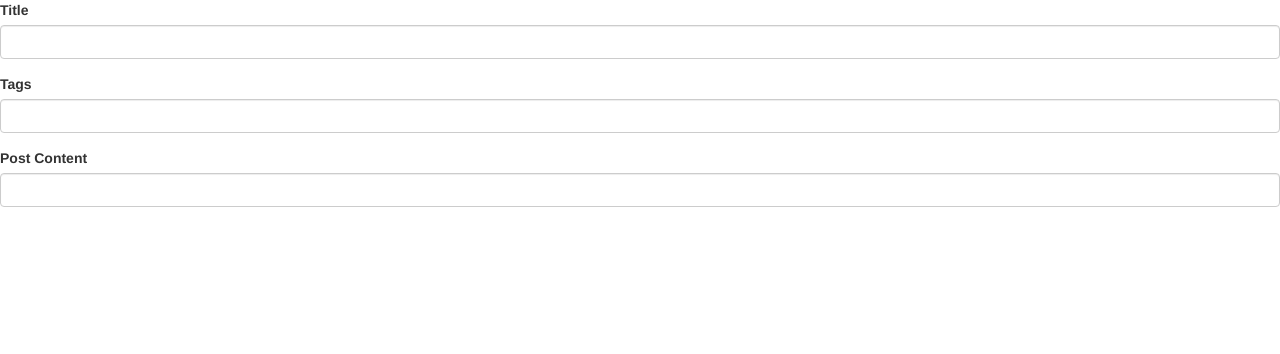
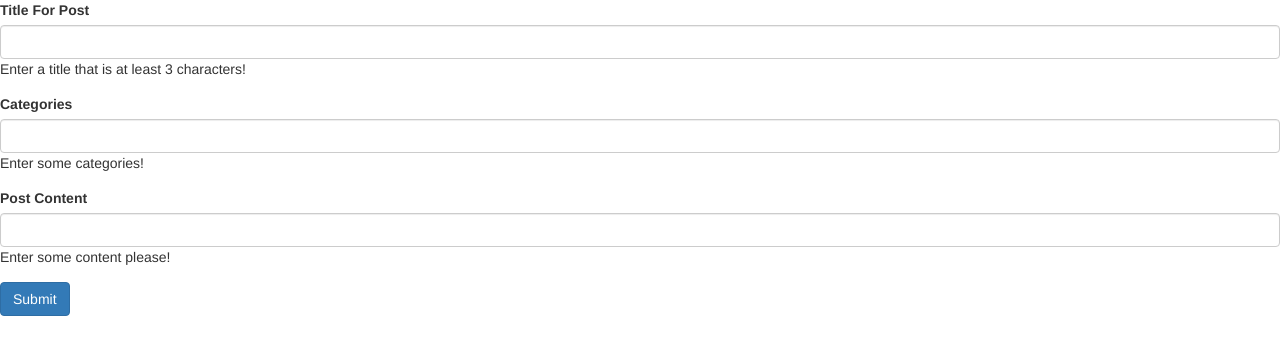
Before and after one commit to Phoenix314159/blogging-app, a React (Create React App) app in the folder client/: page /posts/new in a window 1280 px wide. Shown: the top 354 px of the page. Built offline with nearby package versions, Linux system fonts and the light colour scheme.

Commit message:
updated postsNew component

```diff
--- a/client/src/containers/PostsNew.js
+++ b/client/src/containers/PostsNew.js
@@ -11,21 +11,27 @@ class PostsNew extends Component {
                     type="text"
                     {...field.input}
                 />
+                {field.meta.error}
             </div>
         )
     }
 
+    onSubmit(values) {
+        console.log(values)
+    }
+
     render() {
+        const {handleSubmit} = this.props;
         return (
-            <form>
+            <form onSubmit={handleSubmit(this.onSubmit.bind(this))}>
                 <Field
-                    label="Title"
+                    label="Title For Post"
                     name="title"
                     component={this.renderField}
                 />
                 <Field
-                    label="Tags"
-                    name="tags"
+                    label="Categories"
+                    name="categories"
                     component={this.renderField}
                 />
                 <Field
@@ -33,12 +39,27 @@ class PostsNew extends Component {
                     name="content"
                     component={this.renderField}
                 />
-
+                <button type="submit" className="btn btn-primary">Submit</button>
             </form>
         )
     }
 }
 
+const validate = values => {
+    const errors = {};
+    if (!values.title || values.title.length < 3) {
+        errors.title = 'Enter a title that is at least 3 characters!';
+    }
+    if (!values.categories) {
+        errors.categories = 'Enter some categories!';
+    }
+    if (!values.content) {
+        errors.content = 'Enter some content please!';
+    }
+    return errors;
+}
+
 export default reduxForm({
+    validate,
     form: 'PostsNewForm'
 })(PostsNew);
```
